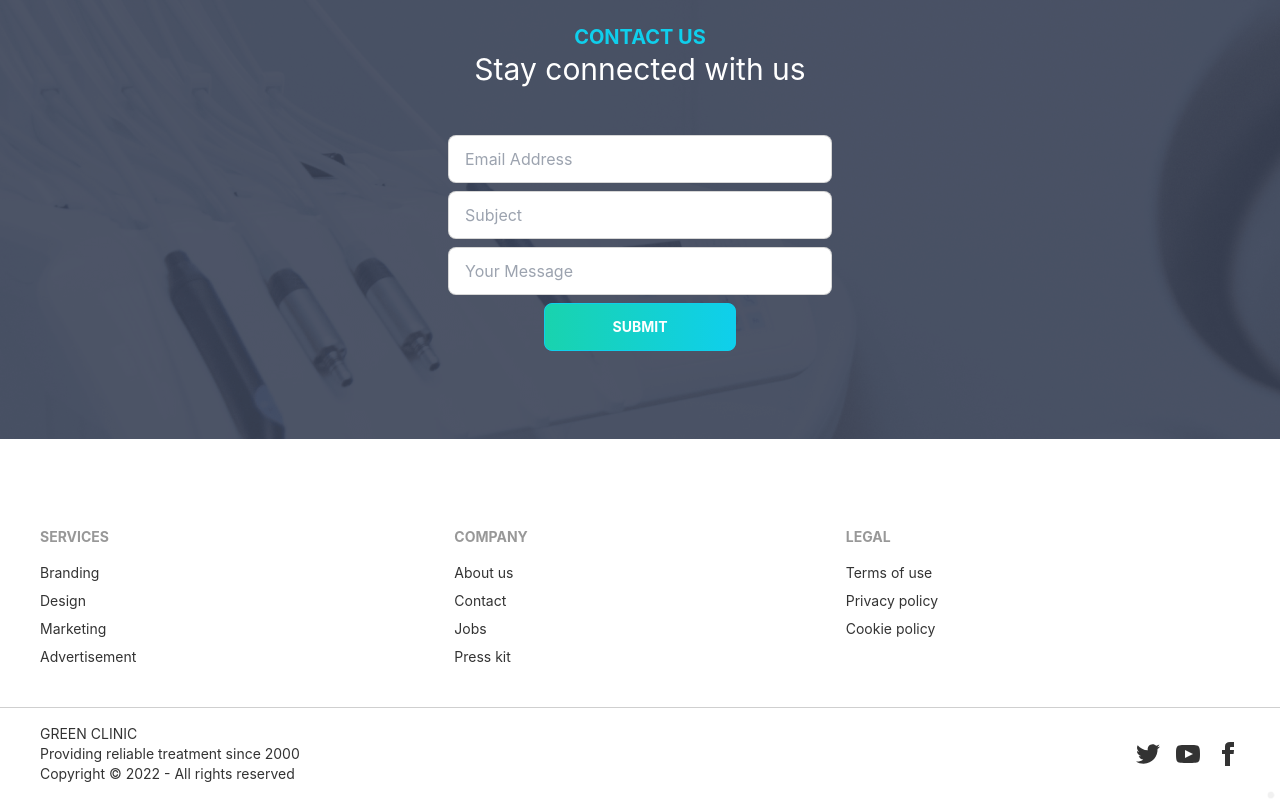
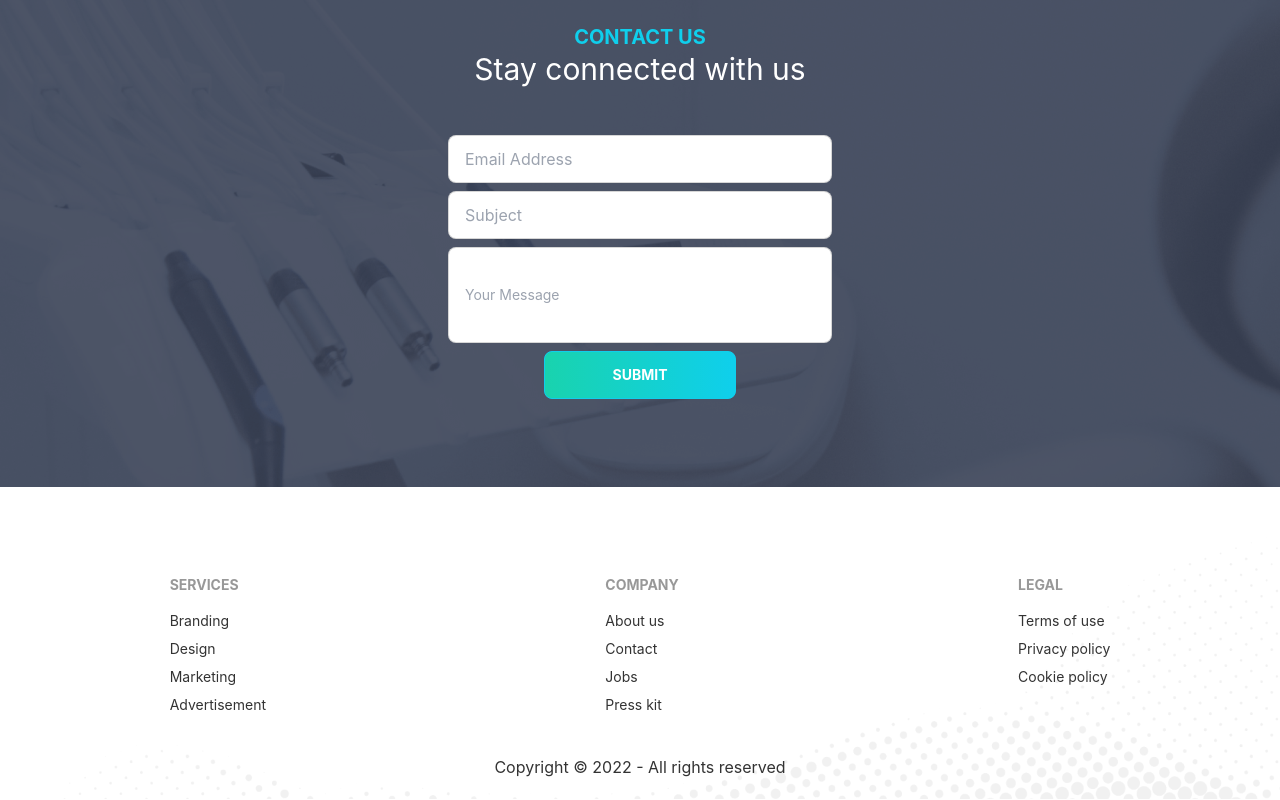
Before and after one commit to NaimulAlam/green-clinic, a React (Create React App) app: page / in a window 1280 px wide. Shown: the part 3949-4749 px from the top of the page. Built offline with nearby package versions, Linux system fonts and the light colour scheme.

Commit message:
some bugs handeled and title name added

```diff
--- a/public/index.html
+++ b/public/index.html
@@ -24,7 +24,7 @@
       work correctly both with client-side routing and a non-root public URL.
       Learn how to configure a non-root public URL by running `npm run build`.
     -->
-    <title>React App</title>
+    <title>Green Clinic</title>
   </head>
   <body>
     <noscript>You need to enable JavaScript to run this app.</noscript>
--- a/src/Pages/Home/ContactUs.js
+++ b/src/Pages/Home/ContactUs.js
@@ -29,11 +29,11 @@ const ContactUs = () => {
                 className="input input-bordered"
               />
             </div>
-            <div className="form-control">
+            <div className="form-control ">
               <input
-                type="text"
+                type="textarea"
                 placeholder="Your Message"
-                className="input input-bordered"
+                className="textarea textarea-bordered h-24 text-start"
               />
             </div>
             <div className="form-control mx-24 mt-6">
--- a/src/Pages/Shared/Footer.js
+++ b/src/Pages/Shared/Footer.js
@@ -6,11 +6,12 @@ const Footer = () => {
     <section
       style={{
         background: `url(${footerBG})`,
-        backgroundSize: "fill",
+        backgroundSize: "cover",
         backgroundRepeat: "no-repeat",
       }}
     >
-      <footer className="footer p-10 text-base-content">
+      <footer className="pt-10 px-2 text-base-content">
+        <div className="footer md:justify-around md:pl-0 pl-12">
           <div>
             <span className="footer-title">Services</span>
             <a className="link link-hover" href="#1">
@@ -53,55 +54,9 @@ const Footer = () => {
               Cookie policy
             </a>
           </div>
-      </footer>
-      <footer className="footer px-10 py-4 border-t  text-base-content border-base-300">
-        <div className="items-center grid-flow-col">
-          <p>
-            <span className="uppercase">
-              Green Clinic
-            </span>
-              <br />
-            Providing reliable treatment since 2000
-            <br />
-            Copyright © 2022 - All rights reserved
-          </p>
         </div>
-        <div className="md:place-self-center md:justify-self-end">
-          <div className="grid grid-flow-col gap-4">
-            <a href="#4">
-              <svg
-                xmlns="http://www.w3.org/2000/svg"
-                width="24"
-                height="24"
-                viewBox="0 0 24 24"
-                className="fill-current"
-              >
-                <path d="M24 4.557c-.883.392-1.832.656-2.828.775 1.017-.609 1.798-1.574 2.165-2.724-.951.564-2.005.974-3.127 1.195-.897-.957-2.178-1.555-3.594-1.555-3.179 0-5.515 2.966-4.797 6.045-4.091-.205-7.719-2.165-10.148-5.144-1.29 2.213-.669 5.108 1.523 6.574-.806-.026-1.566-.247-2.229-.616-.054 2.281 1.581 4.415 3.949 4.89-.693.188-1.452.232-2.224.084.626 1.956 2.444 3.379 4.6 3.419-2.07 1.623-4.678 2.348-7.29 2.04 2.179 1.397 4.768 2.212 7.548 2.212 9.142 0 14.307-7.721 13.995-14.646.962-.695 1.797-1.562 2.457-2.549z"></path>
-              </svg>
-            </a>
-            <a href="#4">
-              <svg
-                xmlns="http://www.w3.org/2000/svg"
-                width="24"
-                height="24"
-                viewBox="0 0 24 24"
-                className="fill-current"
-              >
-                <path d="M19.615 3.184c-3.604-.246-11.631-.245-15.23 0-3.897.266-4.356 2.62-4.385 8.816.029 6.185.484 8.549 4.385 8.816 3.6.245 11.626.246 15.23 0 3.897-.266 4.356-2.62 4.385-8.816-.029-6.185-.484-8.549-4.385-8.816zm-10.615 12.816v-8l8 3.993-8 4.007z"></path>
-              </svg>
-            </a>
-            <a href="#4">
-              <svg
-                xmlns="http://www.w3.org/2000/svg"
-                width="24"
-                height="24"
-                viewBox="0 0 24 24"
-                className="fill-current"
-              >
-                <path d="M9 8h-3v4h3v12h5v-12h3.642l.358-4h-4v-1.667c0-.955.192-1.333 1.115-1.333h2.885v-5h-3.808c-3.596 0-5.192 1.583-5.192 4.615v3.385z"></path>
-              </svg>
-            </a>
-          </div>
+        <div className="pt-10 pb-5 text-center grid-flow-col">
+          <p>Copyright © 2022 - All rights reserved</p>
         </div>
       </footer>
     </section>
--- a/src/Pages/Shared/Navbar.js
+++ b/src/Pages/Shared/Navbar.js
@@ -28,7 +28,7 @@ const Navbar = () => {
     <div className="navbar bg-base-100">
       <div className="navbar-start">
         <div className="dropdown">
-          <label tabindex="0" className="btn btn-ghost lg:hidden">
+          <label tabIndex="0" className="btn btn-ghost lg:hidden">
             <svg
               xmlns="http://www.w3.org/2000/svg"
               className="h-5 w-5"
@@ -37,15 +37,15 @@ const Navbar = () => {
               stroke="currentColor"
             >
               <path
-                stroke-linecap="round"
-                stroke-linejoin="round"
-                stroke-width="2"
+                strokeLinecap="round"
+                strokeLinejoin="round"
+                strokeWidth="2"
                 d="M4 6h16M4 12h8m-8 6h16"
               />
             </svg>
           </label>
           <ul
-            tabindex="0"
+            tabIndex="0"
             className="menu menu-compact dropdown-content mt-3 p-2 shadow bg-base-100 rounded-box w-52"
           >
             {menuItems}
```
Lines whose indentation alone changed are shown as unchanged.
